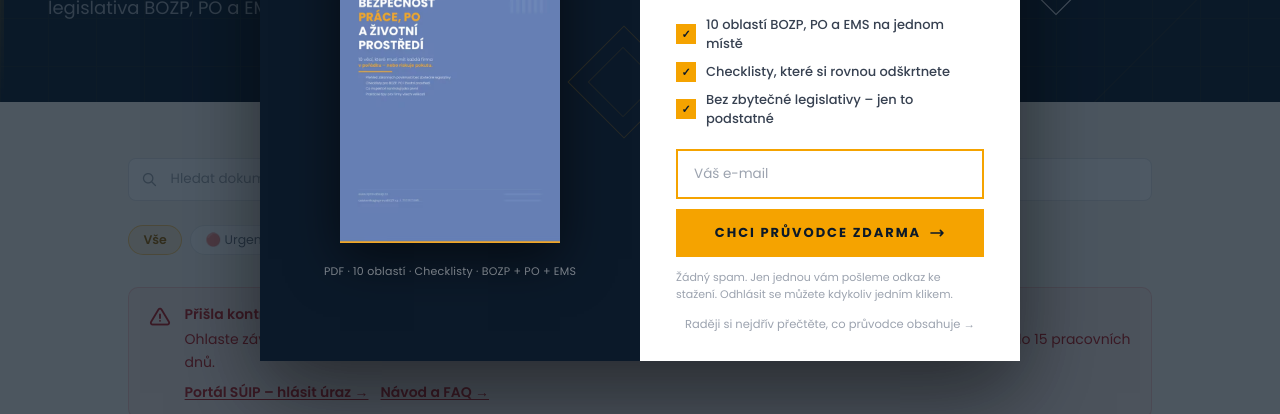
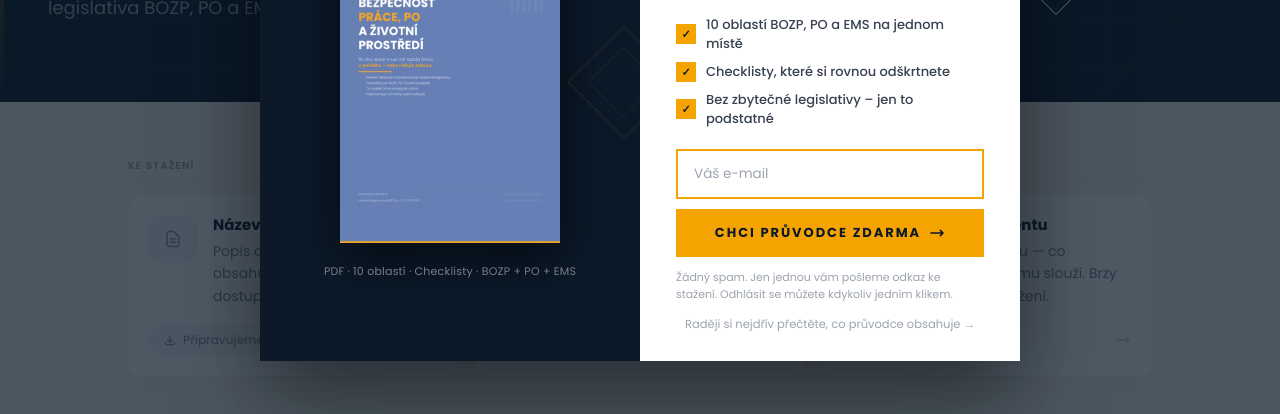
Before and after one commit to jobi94/BOZP, a plain HTML site: page dokumenty.html in a window 1280 px wide. Shown: the part 318-732 px from the top of the page. Drawn offline with nearby package versions, Linux system fonts and the light colour scheme.

Commit message:
Dokumenty: move download box above search, match white card style
Removes the dark hero zone and adds a 'Ke stažení' section above the
search bar using white cards (rounded, shadowed) that match the
existing doc-card visual style. Three placeholder slots with
'Připravujeme' state ready to swap in real files.

Co-Authored-By: Claude Sonnet 4.6 <noreply@anthropic.com>

```diff
--- a/dokumenty.html
+++ b/dokumenty.html
@@ -287,6 +287,74 @@
 ════════════════════════════════════════ -->
 <section class="bg-cream py-14 px-6">
 <div class="max-w-5xl mx-auto">
+
+    <!-- ── Ke stažení ── -->
+    <div class="reveal mb-10">
+        <p class="section-label">Ke stažení</p>
+        <div class="grid grid-cols-1 sm:grid-cols-2 lg:grid-cols-3 gap-4">
+
+            <!-- Slot 1 – placeholder -->
+            <div class="bg-white border border-gray-100 rounded-xl p-5 shadow-sm flex flex-col gap-4">
+                <div class="flex items-start gap-4">
+                    <div class="w-12 h-12 rounded-xl bg-gray-100 flex items-center justify-center flex-shrink-0">
+                        <svg class="w-5 h-5 text-navy/40" fill="none" stroke="currentColor" stroke-width="1.8" viewBox="0 0 24 24"><path stroke-linecap="round" stroke-linejoin="round" d="M9 12h6m-6 4h6m2 5H7a2 2 0 01-2-2V5a2 2 0 012-2h5.586a1 1 0 01.707.293l5.414 5.414a1 1 0 01.293.707V19a2 2 0 01-2 2z"/></svg>
+                    </div>
+                    <div class="flex-1 min-w-0">
+                        <p class="font-bold text-navy text-[15px] leading-snug mb-1">Název dokumentu</p>
+                        <p class="text-navy/55 text-sm leading-relaxed">Popis dokumentu — co obsahuje a k čemu slouží. Brzy dostupné ke stažení.</p>
+                    </div>
+                </div>
+                <div class="flex items-center justify-between">
+                    <button disabled class="inline-flex items-center gap-1.5 bg-gray-100 text-navy/40 text-xs font-medium px-3.5 py-2 rounded-full cursor-not-allowed">
+                        <svg class="w-3.5 h-3.5" fill="none" stroke="currentColor" stroke-width="2" viewBox="0 0 24 24"><path stroke-linecap="round" stroke-linejoin="round" d="M4 16v1a3 3 0 003 3h10a3 3 0 003-3v-1m-4-4l-4 4m0 0l-4-4m4 4V4"/></svg>
+                        Připravujeme
+                    </button>
+                    <svg class="w-4 h-4 text-navy/20" fill="none" stroke="currentColor" stroke-width="2" viewBox="0 0 24 24"><path stroke-linecap="round" stroke-linejoin="round" d="M17 8l4 4m0 0l-4 4m4-4H3"/></svg>
+                </div>
+            </div>
+
+            <!-- Slot 2 – placeholder -->
+            <div class="bg-white border border-gray-100 rounded-xl p-5 shadow-sm flex flex-col gap-4">
+                <div class="flex items-start gap-4">
+                    <div class="w-12 h-12 rounded-xl bg-gray-100 flex items-center justify-center flex-shrink-0">
+                        <svg class="w-5 h-5 text-navy/40" fill="none" stroke="currentColor" stroke-width="1.8" viewBox="0 0 24 24"><path stroke-linecap="round" stroke-linejoin="round" d="M9 12h6m-6 4h6m2 5H7a2 2 0 01-2-2V5a2 2 0 012-2h5.586a1 1 0 01.707.293l5.414 5.414a1 1 0 01.293.707V19a2 2 0 01-2 2z"/></svg>
+                    </div>
+                    <div class="flex-1 min-w-0">
+                        <p class="font-bold text-navy text-[15px] leading-snug mb-1">Název dokumentu</p>
+                        <p class="text-navy/55 text-sm leading-relaxed">Popis dokumentu — co obsahuje a k čemu slouží. Brzy dostupné ke stažení.</p>
+                    </div>
+                </div>
+                <div class="flex items-center justify-between">
+                    <button disabled class="inline-flex items-center gap-1.5 bg-gray-100 text-navy/40 text-xs font-medium px-3.5 py-2 rounded-full cursor-not-allowed">
+                        <svg class="w-3.5 h-3.5" fill="none" stroke="currentColor" stroke-width="2" viewBox="0 0 24 24"><path stroke-linecap="round" stroke-linejoin="round" d="M4 16v1a3 3 0 003 3h10a3 3 0 003-3v-1m-4-4l-4 4m0 0l-4-4m4 4V4"/></svg>
+                        Připravujeme
+                    </button>
+                    <svg class="w-4 h-4 text-navy/20" fill="none" stroke="currentColor" stroke-width="2" viewBox="0 0 24 24"><path stroke-linecap="round" stroke-linejoin="round" d="M17 8l4 4m0 0l-4 4m4-4H3"/></svg>
+                </div>
+            </div>
+
+            <!-- Slot 3 – placeholder -->
+            <div class="bg-white border border-gray-100 rounded-xl p-5 shadow-sm flex flex-col gap-4">
+                <div class="flex items-start gap-4">
+                    <div class="w-12 h-12 rounded-xl bg-gray-100 flex items-center justify-center flex-shrink-0">
+                        <svg class="w-5 h-5 text-navy/40" fill="none" stroke="currentColor" stroke-width="1.8" viewBox="0 0 24 24"><path stroke-linecap="round" stroke-linejoin="round" d="M9 12h6m-6 4h6m2 5H7a2 2 0 01-2-2V5a2 2 0 012-2h5.586a1 1 0 01.707.293l5.414 5.414a1 1 0 01.293.707V19a2 2 0 01-2 2z"/></svg>
+                    </div>
+                    <div class="flex-1 min-w-0">
+                        <p class="font-bold text-navy text-[15px] leading-snug mb-1">Název dokumentu</p>
+                        <p class="text-navy/55 text-sm leading-relaxed">Popis dokumentu — co obsahuje a k čemu slouží. Brzy dostupné ke stažení.</p>
+                    </div>
+                </div>
+                <div class="flex items-center justify-between">
+                    <button disabled class="inline-flex items-center gap-1.5 bg-gray-100 text-navy/40 text-xs font-medium px-3.5 py-2 rounded-full cursor-not-allowed">
+                        <svg class="w-3.5 h-3.5" fill="none" stroke="currentColor" stroke-width="2" viewBox="0 0 24 24"><path stroke-linecap="round" stroke-linejoin="round" d="M4 16v1a3 3 0 003 3h10a3 3 0 003-3v-1m-4-4l-4 4m0 0l-4-4m4 4V4"/></svg>
+                        Připravujeme
+                    </button>
+                    <svg class="w-4 h-4 text-navy/20" fill="none" stroke="currentColor" stroke-width="2" viewBox="0 0 24 24"><path stroke-linecap="round" stroke-linejoin="round" d="M17 8l4 4m0 0l-4 4m4-4H3"/></svg>
+                </div>
+            </div>
+
+        </div>
+    </div>
 
     <!-- Search -->
     <div class="reveal relative mb-6">
```
